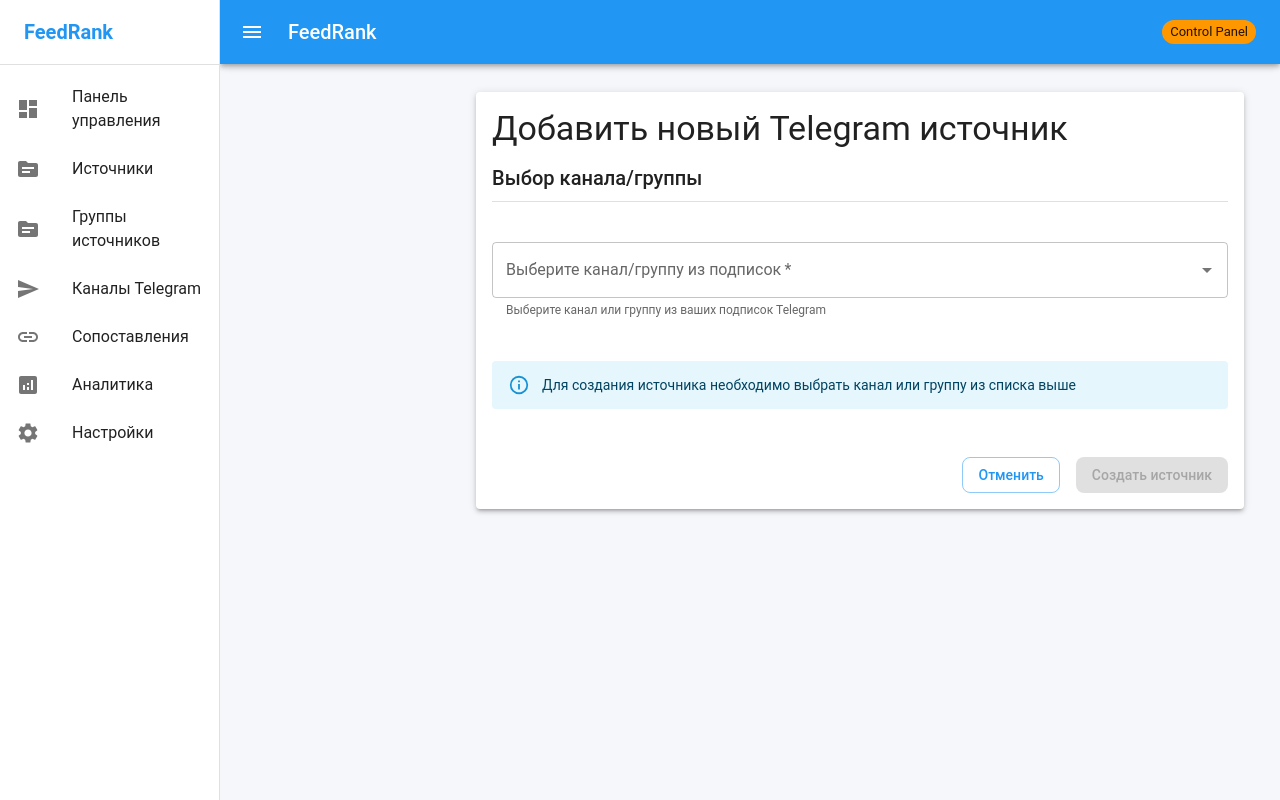
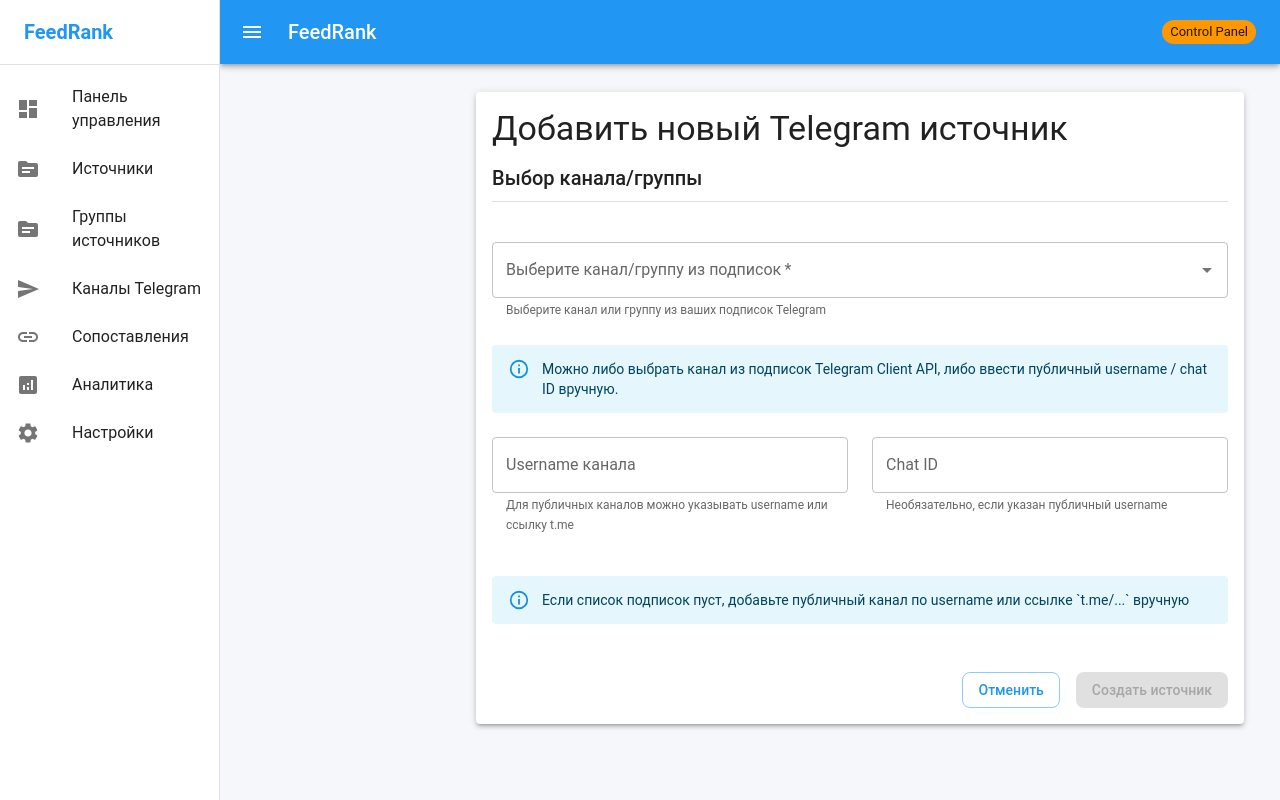
Before and after one commit to kovalevivan/feed-rank, a React (Create React App) app in the folder client/: page /app/telegram-sources/new in a window 1280 px wide. Built offline with nearby package versions, Linux system fonts and the light colour scheme; no server answers.

Commit message:
Allow manual Telegram source entry

```diff
--- a/client/src/components/telegramSources/TelegramSourceForm.js
+++ b/client/src/components/telegramSources/TelegramSourceForm.js
@@ -61,6 +61,8 @@
   const [multiplierError, setMultiplierError] = useState('');
   const [thresholdCalculated, setThresholdCalculated] = useState(false);
 
+  const hasSourceIdentifier = Boolean(formData.chatId || formData.username);
+
   // Load subscriptions on component mount
   useEffect(() => {
     const loadSubscriptions = async () => {
@@ -110,7 +112,16 @@
   }, [id, isEditing, subscriptions]);
 
   const handleInputChange = (field) => (event) => {
-    const value = event.target.type === 'checkbox' ? event.target.checked : event.target.value;
+    let value = event.target.type === 'checkbox' ? event.target.checked : event.target.value;
+
+    if (field === 'username' && typeof value === 'string') {
+      value = value
+        .trim()
+        .replace(/^https?:\/\/?/i, '')
+        .replace(/^t\.me\//i, '')
+        .replace(/^@/, '');
+    }
+
     setFormData(prev => ({
       ...prev,
       [field]: value
@@ -212,13 +223,8 @@
 
     try {
       // Validate required fields
-      if (!formData.name || !formData.chatId) {
-        setError('Выберите канал/группу и укажите название источника');
-        return;
-      }
-
-      if (!selectedSubscription && !isEditing) {
-        setError('Выберите канал или группу из списка подписок');
+      if (!formData.name || !hasSourceIdentifier) {
+        setError('Укажите название источника и username или chat ID канала');
         return;
       }
 
@@ -325,6 +331,38 @@
                 />
               </Grid>
 
+              {!isEditing && (
+                <>
+                  <Grid item xs={12}>
+                    <Alert severity="info">
+                      Можно либо выбрать канал из подписок Telegram Client API, либо ввести публичный username / chat ID вручную.
+                    </Alert>
+                  </Grid>
+
+                  <Grid item xs={12} md={6}>
+                    <TextField
+                      label="Username канала"
+                      value={formData.username}
+                      onChange={handleInputChange('username')}
+                      fullWidth
+                      placeholder="moynizhny, @moynizhny или https://t.me/moynizhny"
+                      helperText="Для публичных каналов можно указывать username или ссылку t.me"
+                    />
+                  </Grid>
+
+                  <Grid item xs={12} md={6}>
+                    <TextField
+                      label="Chat ID"
+                      value={formData.chatId}
+                      onChange={handleInputChange('chatId')}
+                      fullWidth
+                      placeholder="-1001234567890"
+                      helperText="Необязательно, если указан публичный username"
+                    />
+                  </Grid>
+                </>
+              )}
+
               {/* Selected Channel Information - Read Only */}
               {selectedSubscription && (
                 <Grid item xs={12}>
@@ -391,13 +429,13 @@
               {!selectedSubscription && !isEditing && (
                 <Grid item xs={12}>
                   <Alert severity="info" sx={{ mt: 2 }}>
-                    Для создания источника необходимо выбрать канал или группу из списка выше
+                    Если список подписок пуст, добавьте публичный канал по username или ссылке `t.me/...` вручную
                   </Alert>
                 </Grid>
               )}
 
               {/* Custom Name Field */}
-              {(selectedSubscription || isEditing) && (
+              {(selectedSubscription || isEditing || hasSourceIdentifier) && (
                 <>
                   <Grid item xs={12}>
                     <Typography variant="h6" gutterBottom sx={{ mt: 2 }}>
@@ -420,7 +458,7 @@
               )}
 
               {/* Configuration sections - only show when subscription selected or editing */}
-              {(selectedSubscription || isEditing) && (
+              {(selectedSubscription || isEditing || hasSourceIdentifier) && (
                 <>
                   {/* Viral Detection Strategy */}
                   <Grid item xs={12}>
@@ -691,7 +729,7 @@
                   <Button
                     type="submit"
                     variant="contained"
-                    disabled={loading || (!selectedSubscription && !isEditing)}
+                    disabled={loading || !formData.name || !hasSourceIdentifier}
                   >
                     {loading ? 'Сохранение...' : (isEditing ? 'Обновить источник' : 'Создать источник')}
                   </Button>
```
Also changed, not shown: 1 other file (tests, documents, lock files or other folders).
